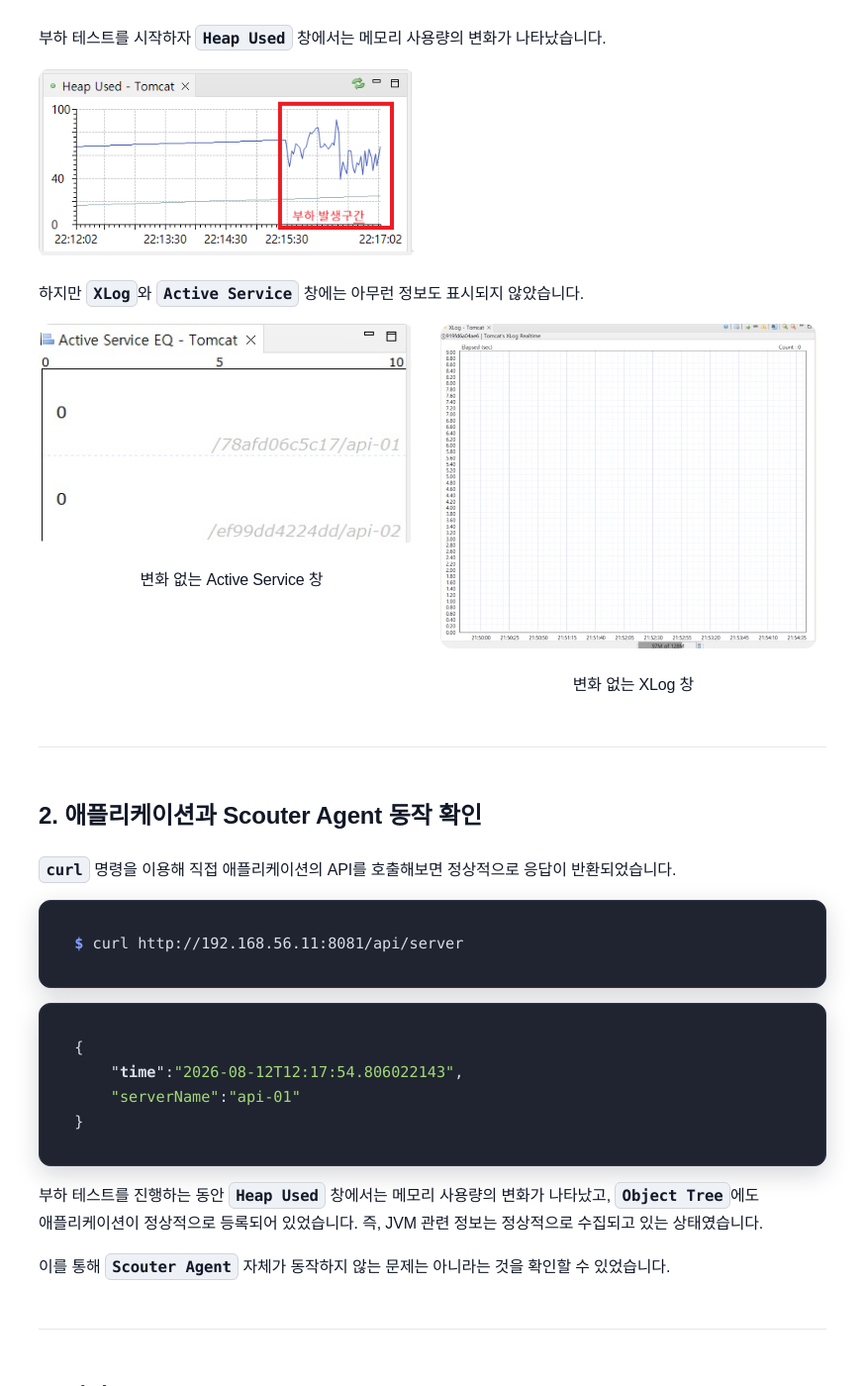
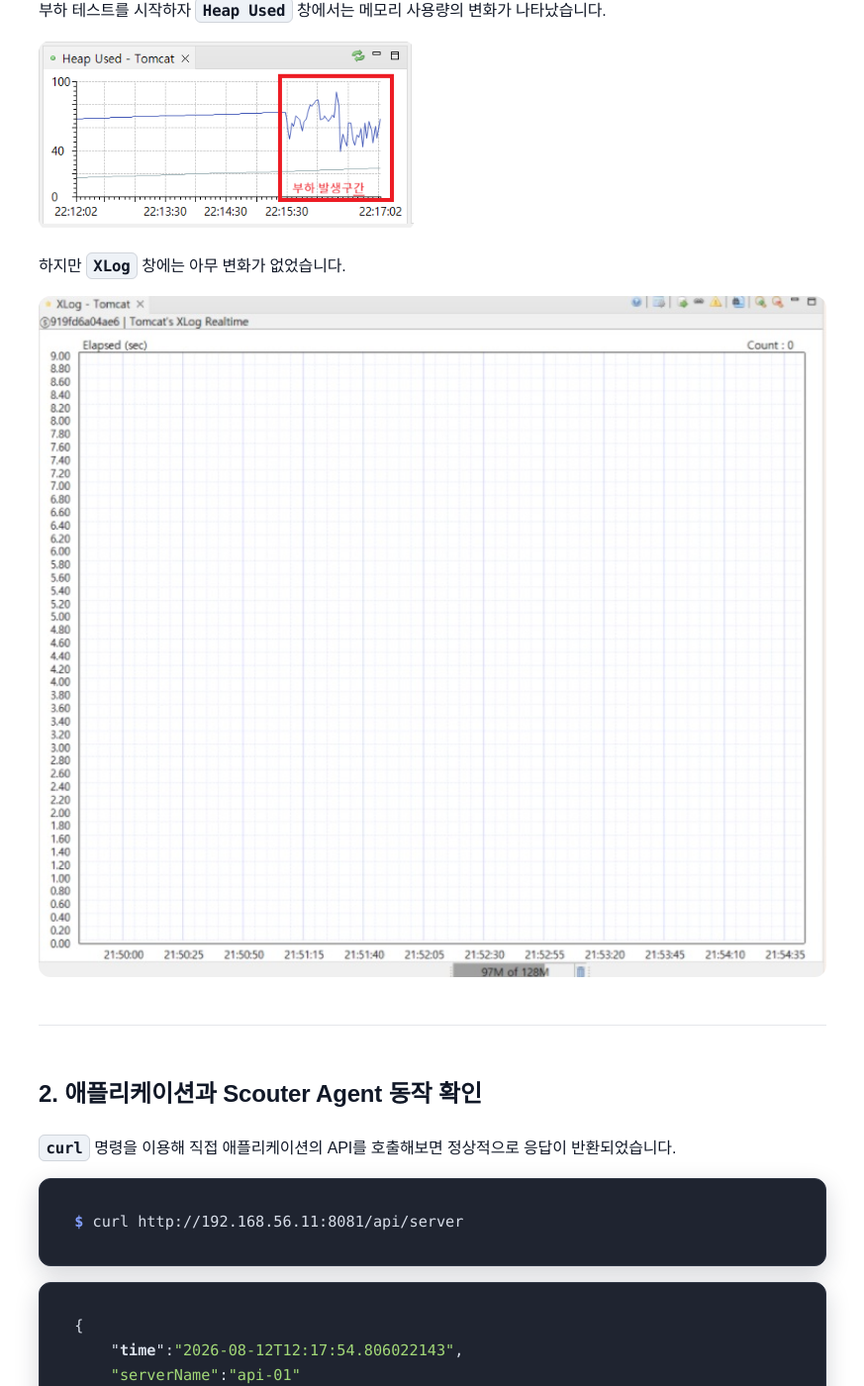
Before and after one commit to sanghoon-lee/sanghoon-lee.github.io, a Jekyll site: the page built from _posts/2026-08-13-scouter-trouble.md, in a window 1280 px wide and 1400 px high, scrolled down 1363 px. Shown: the whole window at 99% size, without its empty margins (203-1076 px from the left). Built offline with Jekyll 4.4.1, drawn with Linux system fonts in a browser that asks for light colours; nearby versions of some CDN libraries; comment, search, counter and statistics services are not loaded; some of the changed text lies outside the part shown.

Commit message:
스카우터 포스팅 4편 리라이팅

```diff
--- a/_posts/2026-08-13-scouter-trouble.md
+++ b/_posts/2026-08-13-scouter-trouble.md
@@ -12,7 +12,7 @@ tags:
 
 Spring Boot로 개발된 애플리케이션에 `JMeter`로 부하를 발생시키고, `Scouter Server`에 수집되는 운영 정보의 변화를 확인하는 토이프로젝트를 진행하던 중 이상한 현상을 발견했습니다.
 
-분명 애플리케이션은 정상적으로 실행되고 있었고, `Scouter Agent`도 애플리케이션에 정상적으로 적용된 것으로 보였습니다. 하지만 애플리케이션에 요청을 계속 전송해도 `Active Service`와 `XLog`에는 아무런 정보도 표시되지 않았습니다.
+분명 애플리케이션은 정상적으로 실행되고 있었고, `Scouter Agent`도 애플리케이션에 정상적으로 적용된 것으로 보였습니다. 하지만 애플리케이션에 요청을 계속 전송해도 `XLog`에는 아무 변화가 없었습니다.
 
 ---
 
@@ -41,19 +41,9 @@ Spring Boot로 개발된 애플리케이션에 `JMeter`로 부하를 발생시
 
 <img class="main-image" src="/assets/images/loadtest.png" alt="부하 발생시 Heap Used 변화">
 
-하지만 `XLog`와 `Active Service` 창에는 아무런 정보도 표시되지 않았습니다.
+하지만 `XLog` 창에는 아무 변화가 없었습니다.
 
-<div class="image-row">
-  <figure>
-    <img class="main-image" src="/assets/images/active-service.jpg" alt="변화 없는 Active Service">
-    <figcaption>변화 없는 Active Service 창</figcaption>
-  </figure>
-
-  <figure>
-    <img class="main-image" src="/assets/images/xlog.jpg" alt="변화 없는 XLog">
-    <figcaption>변화 없는 XLog 창</figcaption>
-  </figure>
-</div>
+<img class="sub-image" src="/assets/images/xlog.jpg" alt="변화 없는 XLog">
 
 ---
 
@@ -80,9 +70,9 @@ $ curl http://192.168.56.11:8081/api/server
 
 ## 3. 원인
 
-그렇다면 왜 `XLog`와 `Active Service` 창에는 아무런 정보도 표시되지 않았을까요?
+그렇다면 왜 `XLog` 창에는 아무 변화가 없었을까요?
 
-`Active Service`, `XLog`와 같은 요청 추적 정보는 애플리케이션으로 유입되는 HTTP 요청을 추적해야 생성됩니다.
+`XLog`와 같은 요청 추적 정보는 애플리케이션으로 유입되는 HTTP 요청을 추적해야 생성됩니다.
 
 Spring Boot 3부터는 기존 Java EE의 `javax.*` API 대신 Jakarta EE의 `jakarta.*` API를 사용합니다. Servlet API 역시 `javax.servlet.*`에서 `jakarta.servlet.*`로 변경되었습니다.
 
@@ -94,7 +84,7 @@ Spring Boot 3부터는 기존 Java EE의 `javax.*` API 대신 Jakarta EE의 `jak
 | Scouter Agent 2.17.1     | Jakarta Servlet 미지원 |
 | Scouter Agent 2.20.0     | Jakarta Servlet 지원 |
 
-결국 Spring Boot 3.5.14와 `Scouter Agent` 2.17.1의 호환성 문제가 원인이었습니다. Scouter Agent 자체는 동작하고 있었기 때문에 JVM 관련 정보는 수집할 수 있었지만, Jakarta Servlet 기반의 HTTP 요청을 정상적으로 추적하지 못해 `Active Service`와 `XLog` 창에는 아무 정보도 표시되지 않았던 것입니다.
+결국 Spring Boot 3.5.14와 `Scouter Agent` 2.17.1의 호환성 문제가 원인이었습니다. Scouter Agent 자체는 동작하고 있었기 때문에 JVM 관련 정보는 수집할 수 있었지만, Jakarta Servlet 기반의 HTTP 요청을 정상적으로 추적하지 못해 `XLog` 창에는 아무 정보도 표시되지 않았던 것입니다.
 
 **참고**
 
@@ -108,18 +98,9 @@ Spring Boot 3부터는 기존 Java EE의 `javax.*` API 대신 Jakarta EE의 `jak
 
 `Scouter Agent`를 2.20.0 버전으로 변경하고, 동일한 방법으로 애플리케이션에 요청을 전송했습니다.
 
-이번에는 이전과 달리 `Active Service`에 처리 중인 요청이 표시되었고, `XLog`에도 처리된 요청이 정상적으로 나타나는 것을 확인할 수 있었습니다.
+이번에는 이전과 달리 `XLog`에도 처리된 요청이 정상적으로 나타나는 것을 확인할 수 있었습니다.
 
-<div class="image-row">
-  <figure>
-    <img class="main-image" src="/assets/images/after-req-03.png" alt="정상적으로 표시되는 XLog">
-    <figcaption>XLog</figcaption>
-  </figure>
-  <figure>
-    <img class="main-image" src="/assets/images/after-req-04.png" alt="정상적으로 표시되는 Active Service">
-    <figcaption>Active Service</figcaption>
-  </figure>
-</div>
+<img class="main-image" src="/assets/images/after-req-03.png" alt="정상적으로 표시되는 XLog">
 
 ---
 
@@ -129,4 +110,4 @@ Spring Boot 3부터는 기존 Java EE의 `javax.*` API 대신 Jakarta EE의 `jak
 
 JVM 상태를 수집하는 것과 HTTP 요청을 추적하는 것은 서로 다른 영역이기 때문에, 일부 정보만 정상적으로 보인다면 Agent의 연결 상태뿐만 아니라 애플리케이션 환경과 `Scouter` 버전의 호환성도 함께 확인할 필요가 있습니다.
 
-특히 Spring Boot 3 환경에서 JVM 관련 정보는 정상적으로 수집되지만 `Active Service`나 `XLog`가 표시되지 않는다면, 사용 중인 `Scouter Agent`가 Jakarta Servlet을 지원하는 버전인지 확인해보는 것이 좋습니다.
+특히 Spring Boot 3 환경에서 JVM 관련 정보는 정상적으로 수집되지만 `XLog`가 표시되지 않는다면, 사용 중인 `Scouter Agent`가 Jakarta Servlet을 지원하는 버전인지 확인해보는 것이 좋습니다.
```
Also changed, not shown: _posts/2026-08-10-paygerduty4.md (+1 -1 lines), assets/images/api-02-req.jpg.
